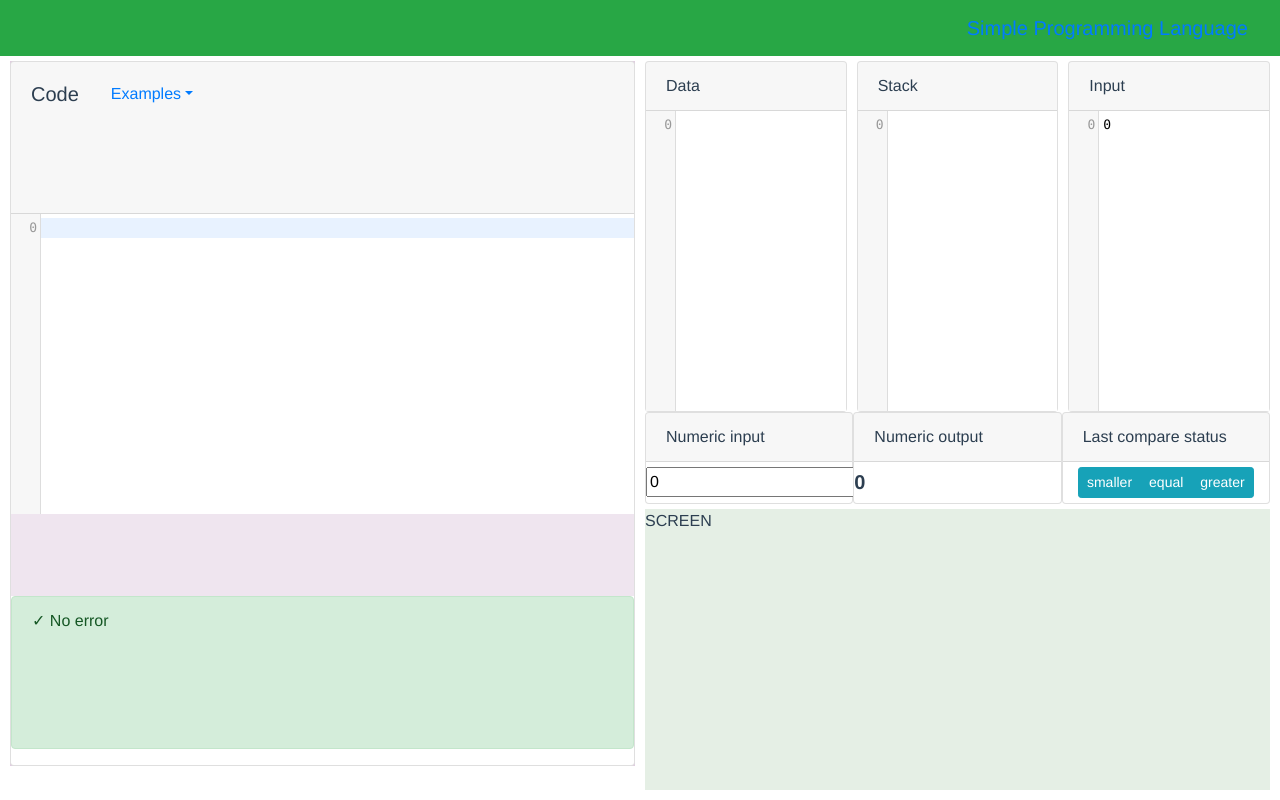
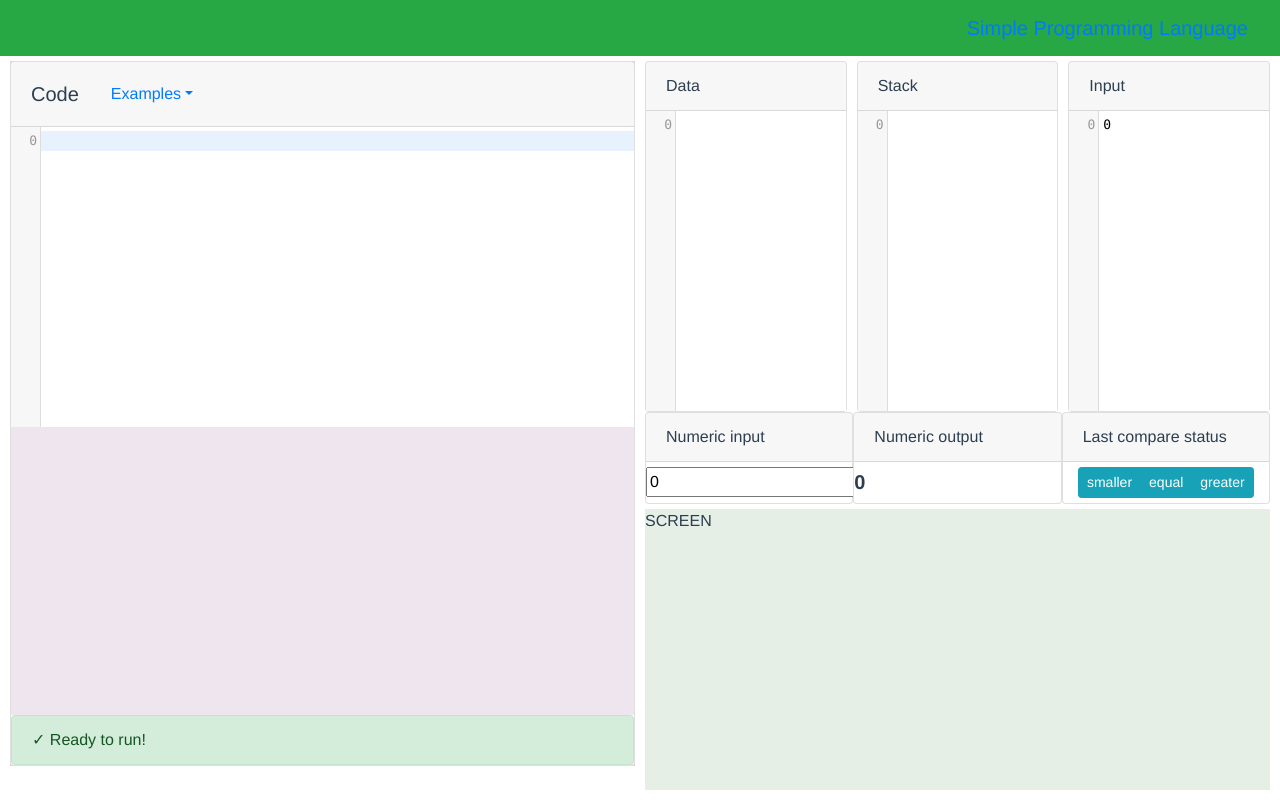
Before and after one commit to jcbuisson/simple-programming-language, a Vue app: page /#/ in a window 1280 px wide. Built offline with nearby package versions, Linux system fonts and the light colour scheme.

Commit message:
Scroll issue fixed for code panel

```diff
--- a/src/components/CodeEditor.vue
+++ b/src/components/CodeEditor.vue
@@ -23,7 +23,7 @@
                       v-on:change="update"
          ></code-mirror>
       </div>
-      <b-alert class="code-editor-footer" show v-bind:variant="variant"> {{ status.msg }} </b-alert>
+      <b-alert class="code-editor-footer" show v-bind:variant="variant"> <div v-html="status.msg"></div> </b-alert>
 
    </div>
 
@@ -78,11 +78,11 @@
                let result = this.semanticAnalysis(instructions)
                if (result.errors.length === 0) {
                   this.status.ok = true
-                  this.status.msg = '✓ No error'
+                  this.status.msg = '✓ Ready to run!'
                   this.$emit('programParsed', { 'instructions': instructions, 'symbols': result.symbols })
                } else {
                   this.status.ok = false
-                  this.status.msg = result.errors.join('\n')
+                  this.status.msg = result.errors.join('<br/>')
                   this.$emit('programError')
                }
             } catch(err) {
@@ -152,15 +152,11 @@
 }
 
 .code-editor-body {
-   flex: 3;
+   flex: 1;
    background: rgba(100, 0, 100, .1);
 }
 
-.code-editor-header {
-   flex: 1;
-}
-
 .code-editor-footer {
-   flex: 1;
+   margin-bottom: 0px;
 }
 </style>
```
